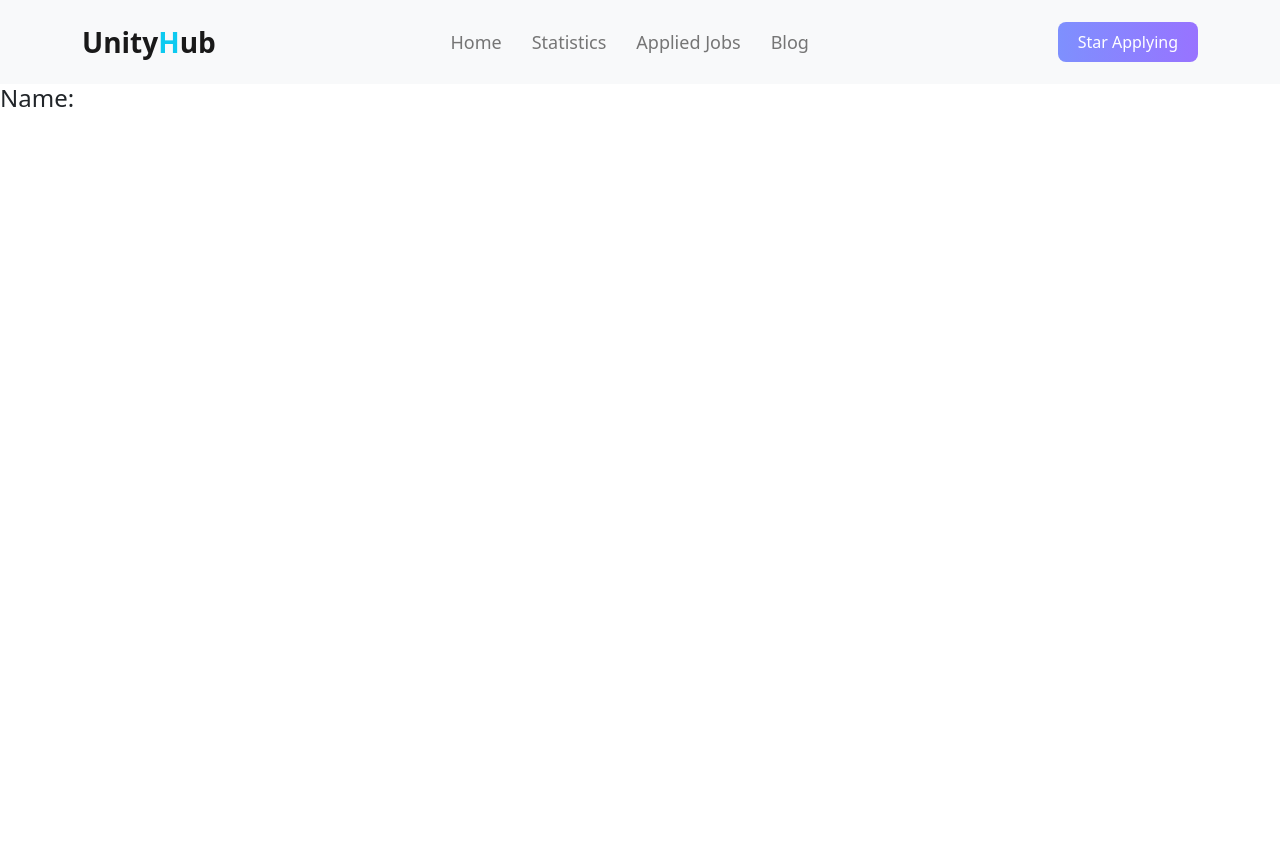
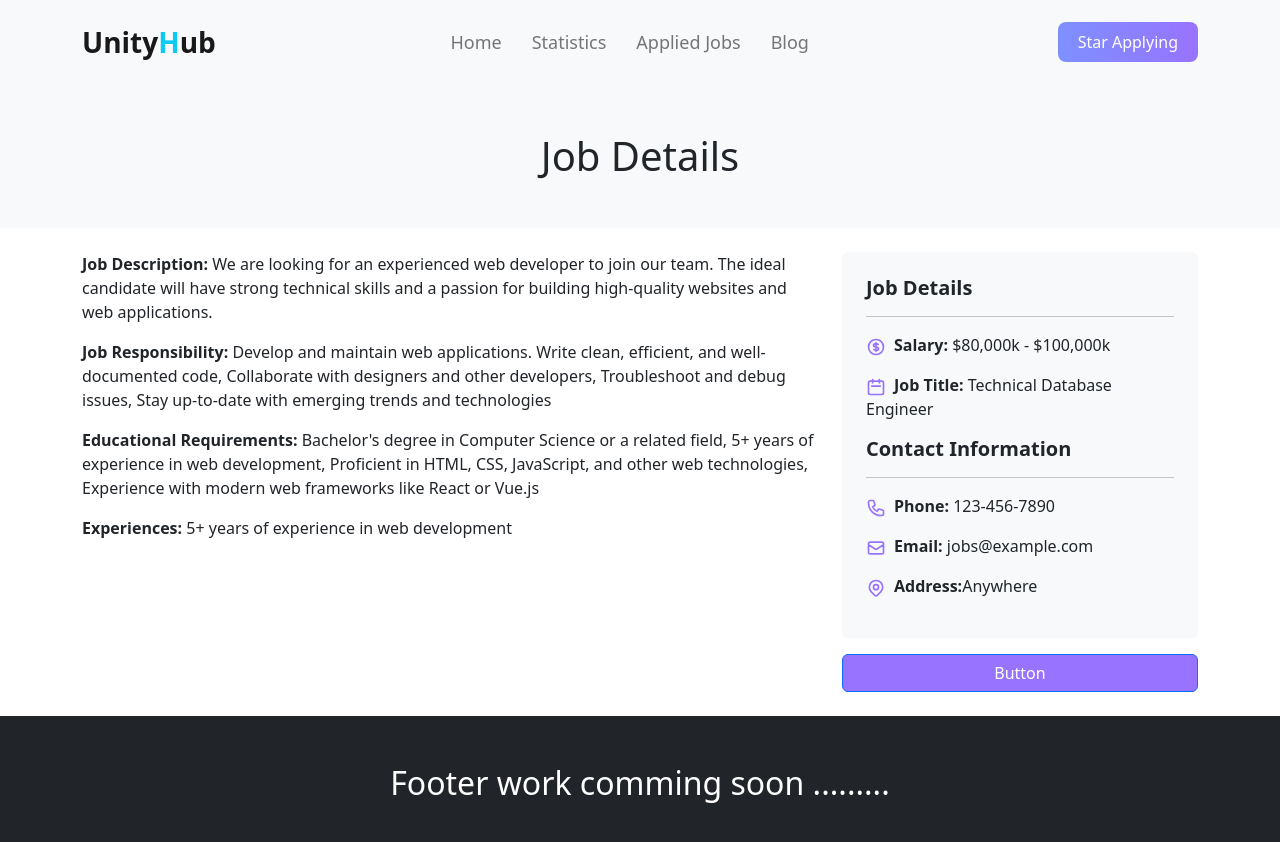
Before and after one commit to sohag292/Job-Apply-UnityHub, a React (Create React App) app: page /friend/1 in a window 1280 px wide. Shown: the top 842 px of the page. Before the commit the page ends 800 px from the top, so only its background shows below. Built offline with nearby package versions, Linux system fonts and the light colour scheme.

Commit message:
FeaturesDetails components is compleated

```diff
--- a/src/components/Appliedjobs/Appliedjobs.js
+++ b/src/components/Appliedjobs/Appliedjobs.js
@@ -2,6 +2,8 @@ import React from 'react'
 
 export default function Appliedjobs() {
   return (
-    <div>Appliedjobs</div>
+    <div className='text-center p-5'>
+      <h1>AppliedJob comming soon tomorrow............</h1>
+    </div>
   )
 }
--- a/src/components/Feature/Feature.css
+++ b/src/components/Feature/Feature.css
@@ -4,6 +4,7 @@
 
 .details-btn{
     background: linear-gradient(90deg, #7E90FE 0%, #9873FF 100%);
+    text-decoration: none;
     color: white;
     font-weight: 600;
     border: none;
--- /dev/null
+++ b/src/components/FeaturesDetails/FeaturesDetails.css
@@ -0,0 +1,9 @@
+.icon-info{
+    margin-right: 8px;
+    font-size: 20px;
+    color: #9873FF;
+}
+
+.text-btn{
+background-color: #9873FF;
+}
--- a/src/components/FeaturesDetails/FeaturesDetails.js
+++ b/src/components/FeaturesDetails/FeaturesDetails.js
@@ -1,5 +1,7 @@
-import React from 'react'
+import React from 'react';
+import './FeaturesDetails.css'
 import { useLoaderData, useParams } from 'react-router-dom';
+import { HiOutlineLocationMarker, HiOutlineMail, HiOutlinePhone,HiOutlineCurrencyDollar,HiOutlineCalendar } from "react-icons/hi";
 
 export default function FeaturesDetails() {
   const friend = useLoaderData();
@@ -8,9 +10,38 @@ export default function FeaturesDetails() {
     if(friend){
       details = friend.find(data =>data.id === friendId)
     }
+    const {job_description,responsibillity, education, experience, salary, job_title,phone,email, address} = details;
+    // console.log(details);
+  return (
+    <div>
+      <h1 className="text-center bg-light py-5 mb-4">Job Details</h1>
+      <div className="container">
+      <div className="row">
+        <div className="col-md-8">
+          <p><b>Job Description: </b>{job_description}</p>
+          <p><b>Job Responsibility: </b>{responsibillity}</p>
+          <p><b>Educational Requirements: </b>{education}</p>
+          <p><b>Experiences: </b>{experience}</p>
+        </div>
+        <div className="col-md-4">
+          <div className='bg-light rounded p-4 mb-3'>
+            <h5 className='fw-bold'>Job Details</h5>
+            <hr />
+            <p><HiOutlineCurrencyDollar className='icon-info'/><b>Salary:</b> {salary}</p>
+            <p><HiOutlineCalendar className='icon-info'/><b>Job Title: </b> {job_title}</p>
+            <h5 className='fw-bold'>Contact Information</h5>
+            <hr />
+            <p><HiOutlinePhone className='icon-info'/><b>Phone: </b> {phone}</p>
+            <p><HiOutlineMail className='icon-info'/><b>Email: </b>{email}</p>
+            <p><HiOutlineLocationMarker className='icon-info'/><b>Address:</b>{address}</p>
+          </div>
+          <div class="d-grid gap-2 col-12 mx-auto">
+             <button class="btn btn-primary text-btn" type="button">Button</button>
+          </div>
+        </div>
+      </div>
+      </div>
+    </div>
 
-    console.log(details);
-  return (
-    <div><h4>Name: {friend.time}</h4></div>
   )
 }
--- /dev/null
+++ b/src/components/Footer/Footer.js
@@ -0,0 +1,9 @@
+import React from 'react'
+
+export default function Footer() {
+  return (
+    <div className='bg-dark text-white mt-4 p-5'>
+        <h2 className='text-center'>Footer work comming soon .........</h2>
+    </div>
+  )
+}
--- a/src/components/Layout/Main.js
+++ b/src/components/Layout/Main.js
@@ -1,11 +1,15 @@
 import React from 'react'
 import Header from '../Header/Header'
 import { Outlet } from 'react-router-dom'
+import Footer from '../Footer/Footer'
 export default function Main() {
   return (
     <div>
         <Header/>
+
         <Outlet></Outlet>
+
+        <Footer></Footer>
     </div>
   )
 }
```
Also changed, not shown: src/components/Footer/Footer.css (added).
